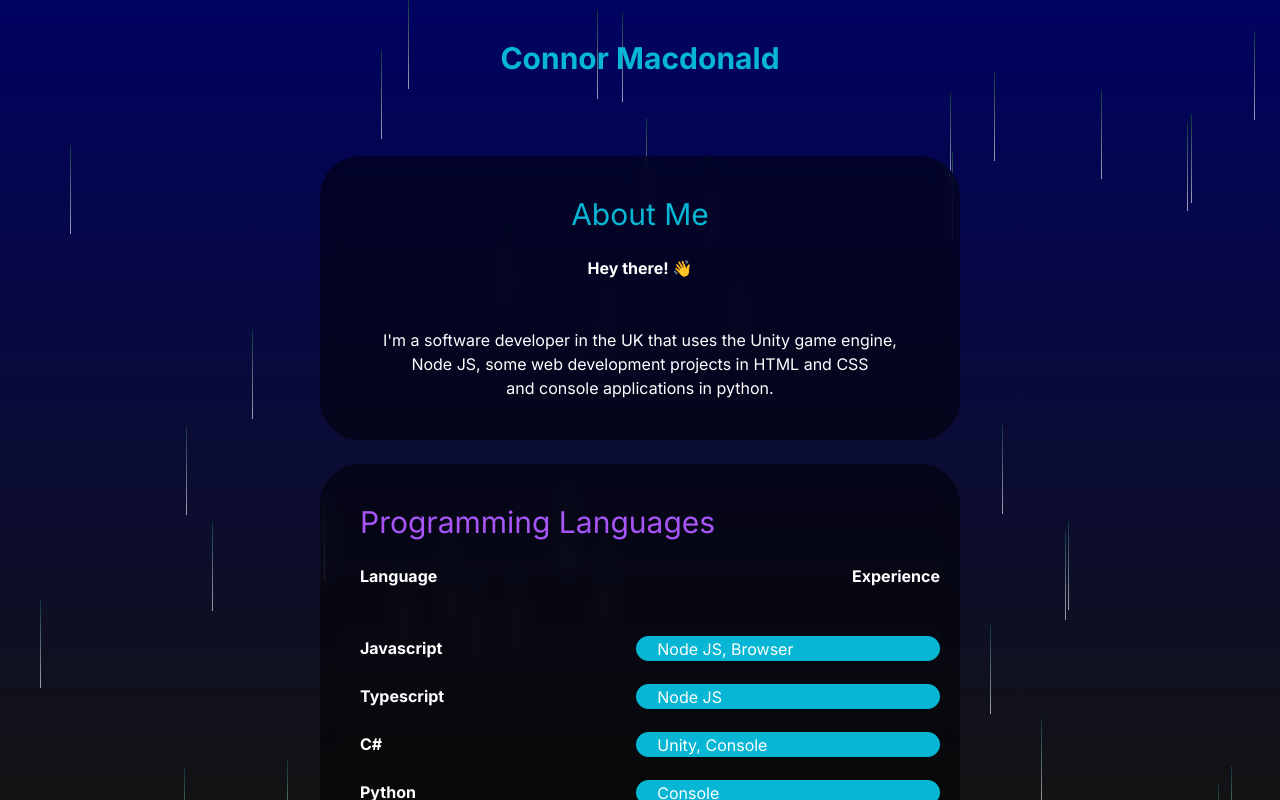
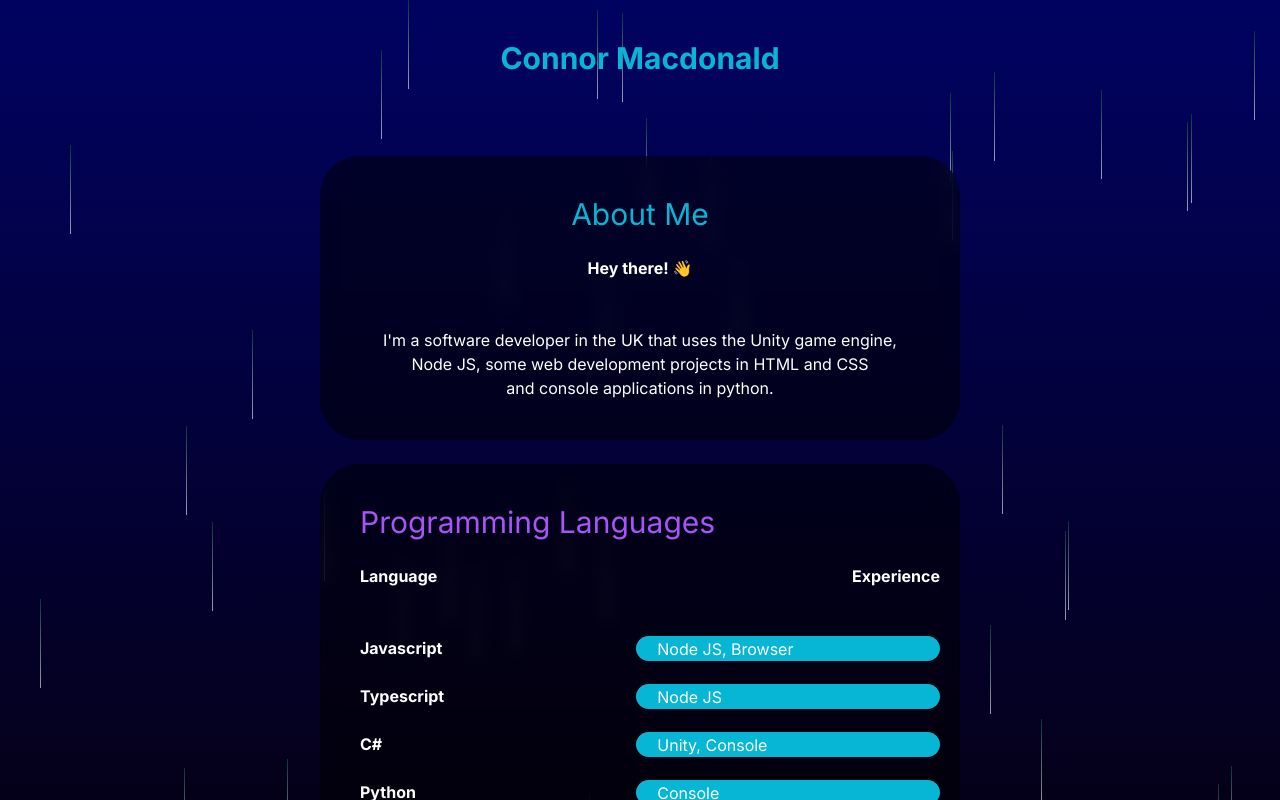
Before and after one commit to OCSYT/Portfolio, a Next.js app in the folder Main/: page / in a window 1280 px wide. Built offline with nearby package versions, Linux system fonts and the light colour scheme.

Commit message:
Update globals.css

```diff
--- a/Main/src/app/globals.css
+++ b/Main/src/app/globals.css
@@ -26,7 +26,7 @@ a:hover{
 }
 
 #background{
-  background: linear-gradient(0deg, rgba(19, 19, 19, 1) 0%, rgba(0, 2, 97, 1) 100%);
+  background: linear-gradient(0deg, rgb(5, 0, 25) 0%, rgba(0, 2, 97, 1) 100%);
   background-size: cover;
   background-repeat: no-repeat;
   position: fixed;
```
